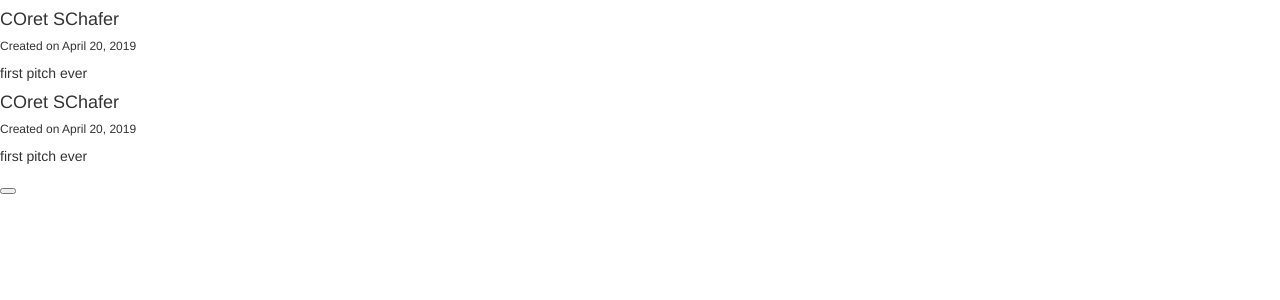
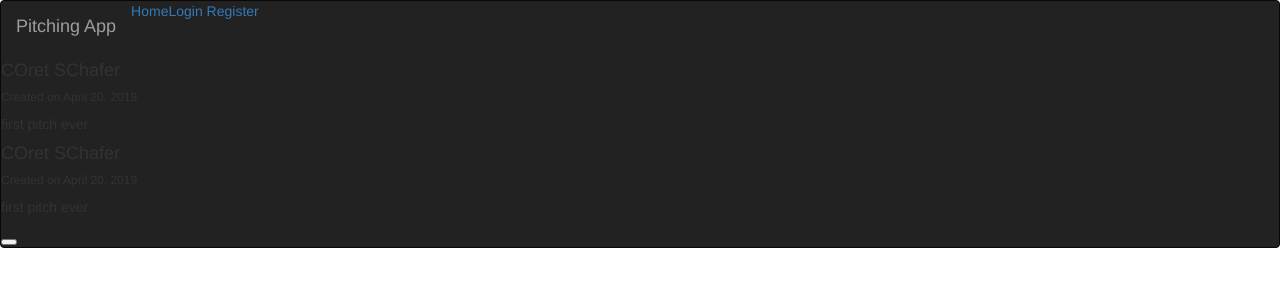
Before and after one commit to ow-tech/pitch-App, a Flask app: page / in a window 1280 px wide. Shown: the top 300 px of the page. Run offline with Flask 2, Linux system fonts and the light colour scheme; some libraries are stand-ins or nearby versions.

Commit message:
refactoring of navbar

```diff
--- a/app/templates/base.html
+++ b/app/templates/base.html
@@ -1,2 +1,8 @@
 {% extends 'bootstrap/base.html'%}
-     {% block content %}{% endblock %}
+
+
+<!-- Navbar block -->
+{% block navbar %}
+    {% include 'navbar.html' %}
+
+{% endblock %}
--- a/app/templates/navbar.html
+++ b/app/templates/navbar.html
@@ -1,12 +1,21 @@
-<header class="site-header">
-    <nav class ="navbar navbar-expand-md navbar-dark bg-steel fixed-top">
-        <div class ="container">
-            <a class="navbar-brand mr-4" href="/">Pitch APP</a>
-            <button class="navbar-toggler" type="button" data-toggle="collapse" data-target>
-                <span class = "navbar-toggler-icon"></span>
+
+<div class="navbar navbar-inverse" role="navigation">
+    <div class="container-fluid">
+        <div class="navbar-header">
+            <button type="button" class="navbar-toggle" data-toggle="collapse" data-target=".navbar-collapse">
+              <span class="sr-only">Toggle navigation</span>
+              <span class="icon-bar"></span>
+              <span class="icon-bar"></span>
+              <span class="icon-bar"></span>
             </button>
+            <a class="navbar-brand" href="/"> Pitching App </a>
+        </div>
+        <div class="navbar-collapse collapse">
+            <!-- <ul class="nav navbar-nav">
+                <li><a href="/">Home</a></li>
+        </div> -->
         <div class = "collapse navbar-collapse" id="navabarToggle">
-                <div class ="navbar -nav mr-auto">
+            <div class ="navbar-nav mr-auto">
                 <a class="nav-item nav-link">Home</a>
             </div>
 
@@ -20,7 +29,4 @@
         </div>
 
     </div>
-
-    </nav>
-
-</header>
+</div>
```
Lines whose indentation alone changed are shown as unchanged.
